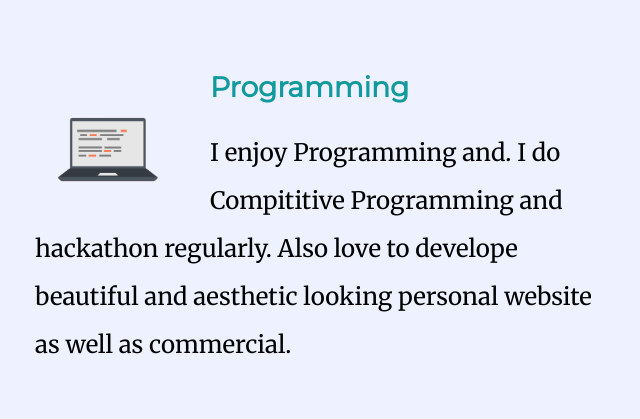
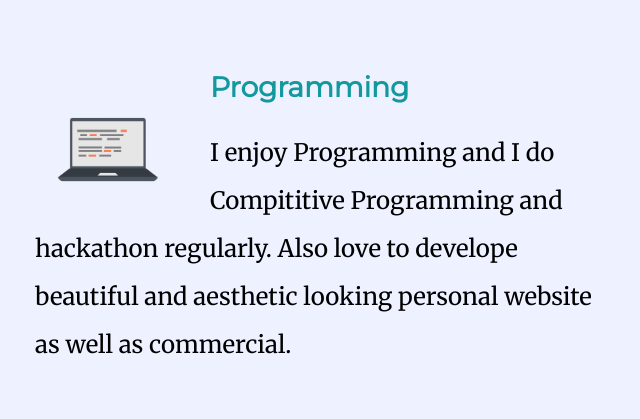
Before and after one commit to nafis314/info, a plain HTML site: page index.html in a window 1280 px wide. Shown: the part 1360-1779 px from the top of the page, 315-955 px from the left. Drawn offline with Linux system fonts and the light colour scheme.

Commit message:
Update index.html

```diff
--- a/index.html
+++ b/index.html
@@ -37,7 +37,7 @@
       <div class="skill-row">
         <img class="gif" src="images/computer.png" alt="">
         <h3>Programming</h3>
-        <p>I enjoy Programming and. I do Compititive Programming and hackathon regularly. Also love to develope beautiful and aesthetic looking personal website as well as commercial.</p>
+        <p>I enjoy Programming and I do Compititive Programming and hackathon regularly. Also love to develope beautiful and aesthetic looking personal website as well as commercial.</p>
       </div>
 
       <div class="skill-row">
```
